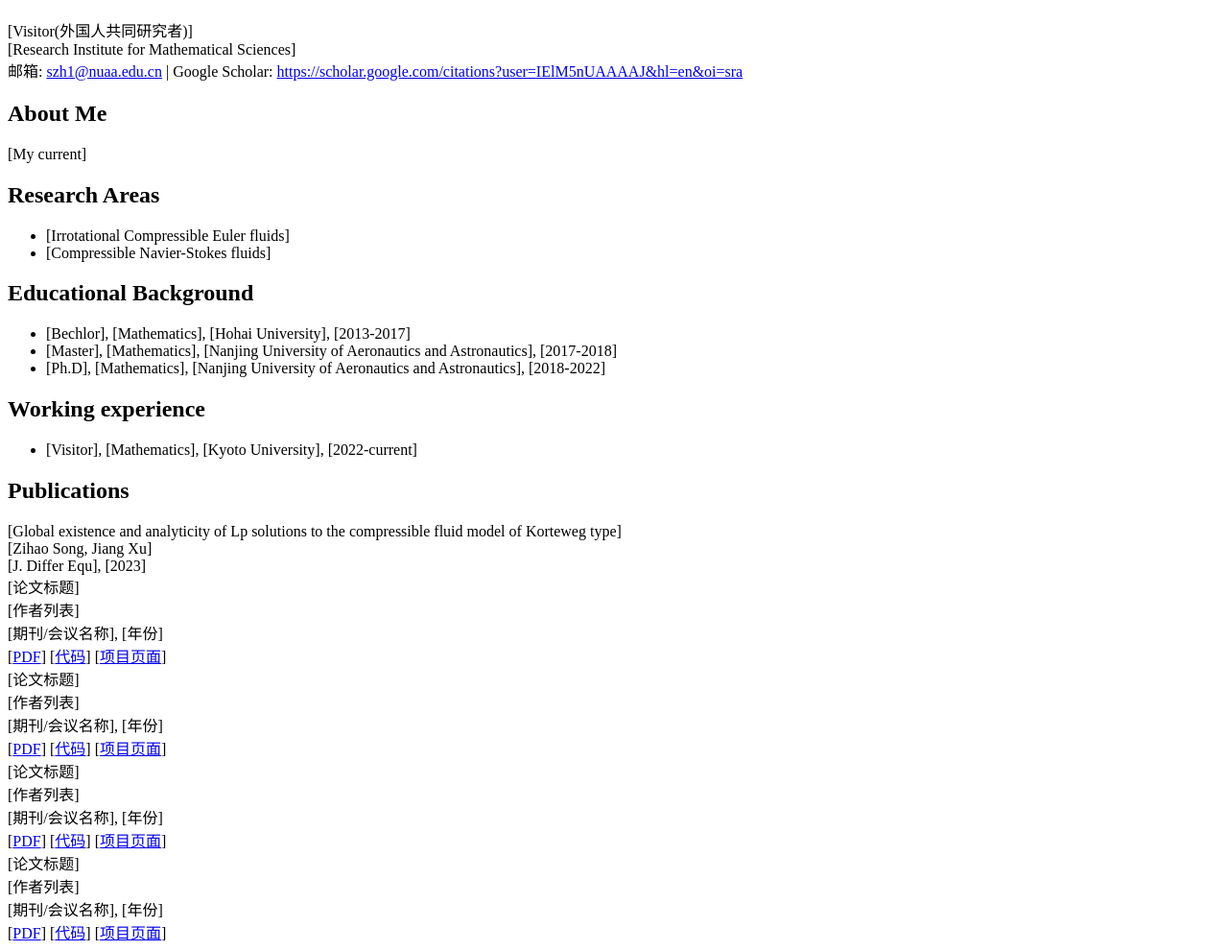
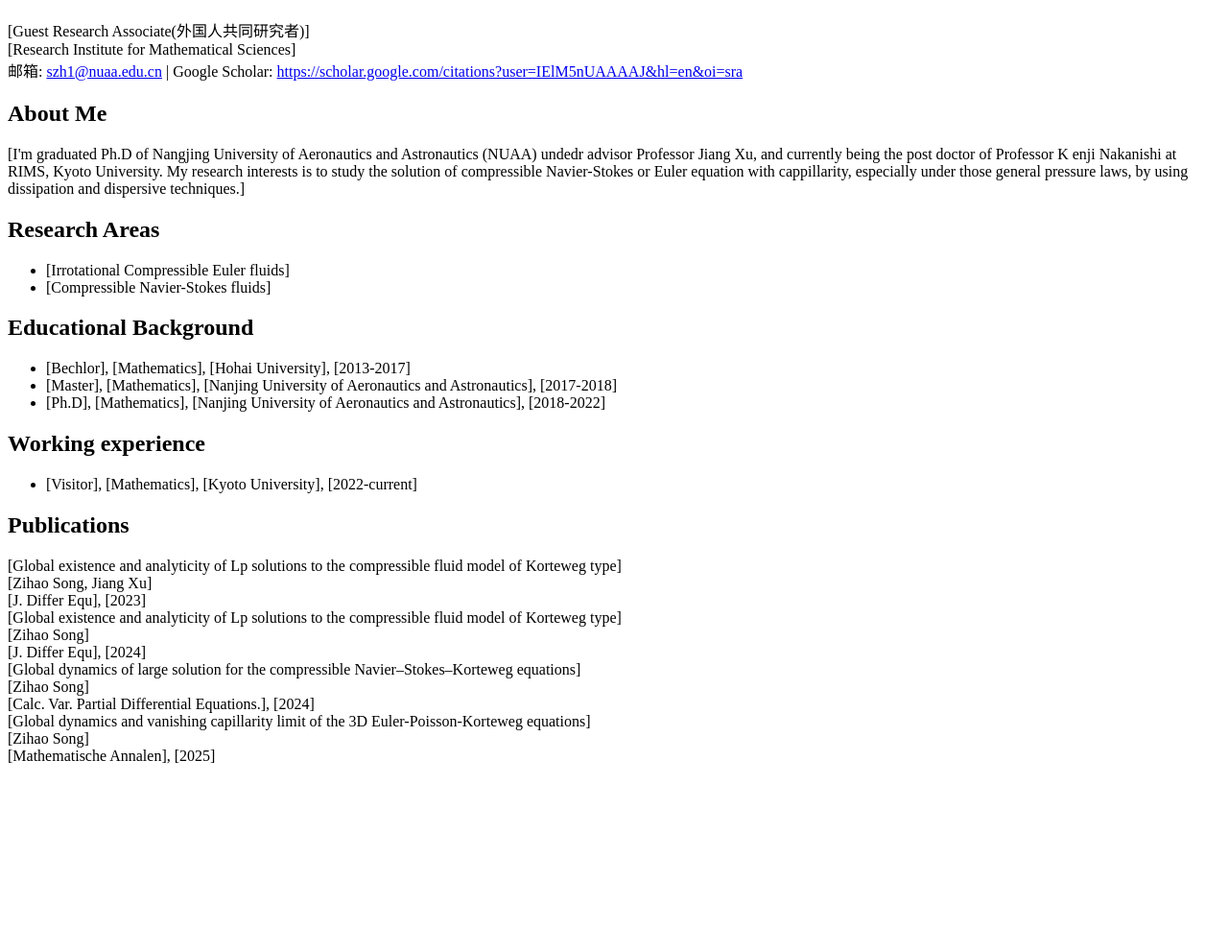
Before and after one commit to Songzh-1995/.github.io, a plain HTML site: page index.html in a window 1280 px wide. Shown: the part 87-1078 px from the top of the page at 96% size. After the commit the page ends 892 px from the top, so only its background shows below. Drawn offline with Linux system fonts and the light colour scheme.

Commit message:
Update index.html

```diff
--- a/index.html
+++ b/index.html
@@ -88,7 +88,7 @@
     <header>
         <img src="[您的照片路径]" alt="[Song Zihao]" class="profile-img">
         <h1>[Song Zihao]</h1>
-        <div class="position">[Visitor(外国人共同研究者)]</div>
+        <div class="position">[Guest Research Associate(外国人共同研究者)]</div>
         <div class="position">[Research Institute for Mathematical Sciences]</div>
         <div class="contact">
             邮箱: <a href="mailto:您的邮箱">szh1@nuaa.edu.cn</a> |
@@ -99,7 +99,9 @@
 
     <section id="about">
         <h2>About Me</h2>
-        <p>[My current]</p>
+        <p>[I'm graduated Ph.D of Nangjing University of Aeronautics and Astronautics (NUAA) undedr advisor Professor Jiang Xu, and currently being the post doctor of Professor K
+            enji Nakanishi at RIMS, Kyoto University. My research interests is to study the solution of compressible Navier-Stokes or Euler equation with cappillarity, especially under
+            those general pressure laws, by using dissipation and dispersive techniques.]</p>
     </section>
 
     <section id="research">
@@ -137,25 +139,18 @@
             <div class="pub-authors">[Zihao Song, Jiang Xu]</div>
             <div class="pub-venue">[J. Differ Equ], [2023]</div>
 
-            <div class="pub-title">[论文标题]</div>
-            <div class="pub-authors">[作者列表]</div>
-            <div class="pub-venue">[期刊/会议名称], [年份]</div>
-            <div>[<a href="[PDF链接]">PDF</a>] [<a href="[代码链接]">代码</a>] [<a href="[项目页面]">项目页面</a>]</div>
+            <div class="pub-title">[Global existence and analyticity of Lp solutions to the compressible fluid model of Korteweg type]</div>
+            <div class="pub-authors">[Zihao Song]</div>
+            <div class="pub-venue">[J. Differ Equ], [2024]</div>
 
-            <div class="pub-title">[论文标题]</div>
-            <div class="pub-authors">[作者列表]</div>
-            <div class="pub-venue">[期刊/会议名称], [年份]</div>
-            <div>[<a href="[PDF链接]">PDF</a>] [<a href="[代码链接]">代码</a>] [<a href="[项目页面]">项目页面</a>]</div>
+            <div class="pub-title">[Global dynamics of large solution for the compressible Navier–Stokes–Korteweg equations]</div>
+            <div class="pub-authors">[Zihao Song]</div>
+            <div class="pub-venue">[Calc. Var. Partial Differential Equations.], [2024]</div>
 
-            <div class="pub-title">[论文标题]</div>
-            <div class="pub-authors">[作者列表]</div>
-            <div class="pub-venue">[期刊/会议名称], [年份]</div>
-            <div>[<a href="[PDF链接]">PDF</a>] [<a href="[代码链接]">代码</a>] [<a href="[项目页面]">项目页面</a>]</div>
-
-            <div class="pub-title">[论文标题]</div>
-            <div class="pub-authors">[作者列表]</div>
-            <div class="pub-venue">[期刊/会议名称], [年份]</div>
-            <div>[<a href="[PDF链接]">PDF</a>] [<a href="[代码链接]">代码</a>] [<a href="[项目页面]">项目页面</a>]</div>
+            <div class="pub-title">[Global dynamics and vanishing capillarity limit of
+the 3D Euler-Poisson-Korteweg equations]</div>
+            <div class="pub-authors">[Zihao Song]</div>
+            <div class="pub-venue">[Mathematische Annalen], [2025]</div>
         </div>
         <!-- 重复以上pub-item结构添加更多论文 -->
     </section>
```
